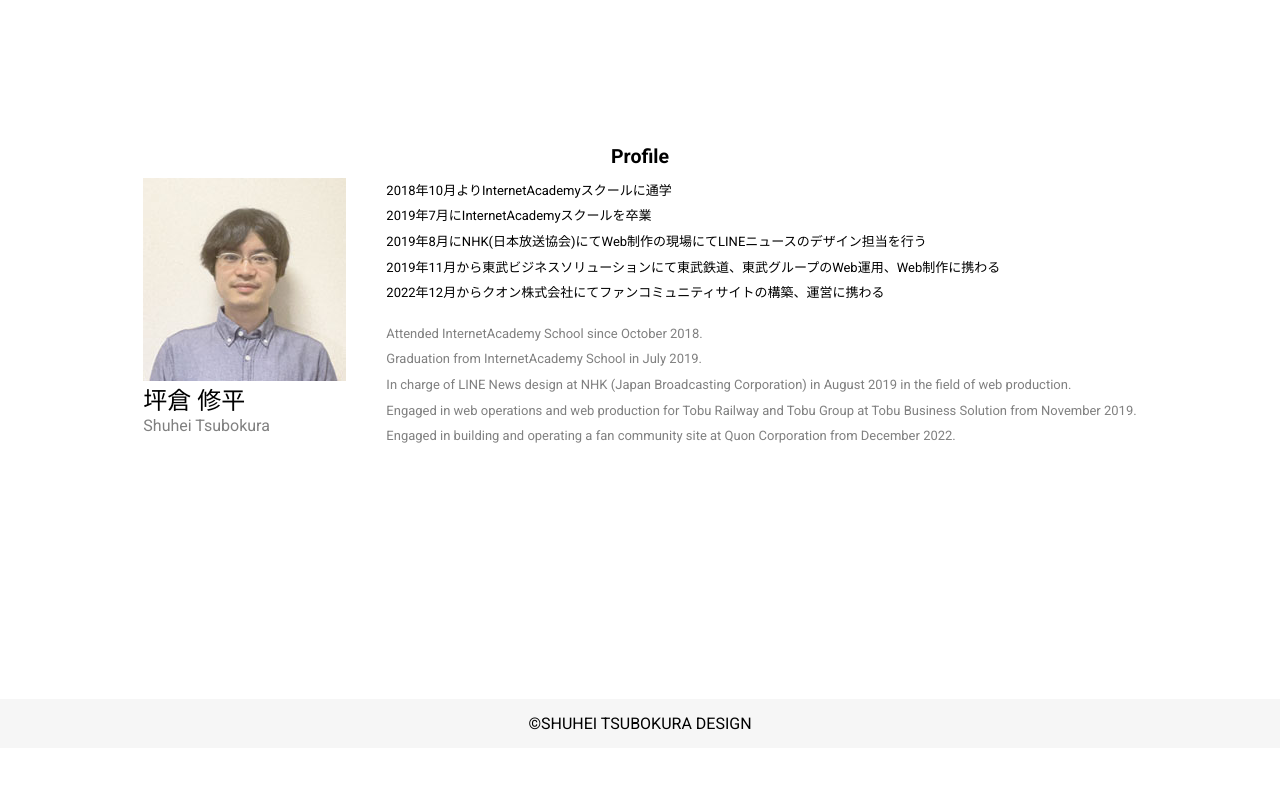
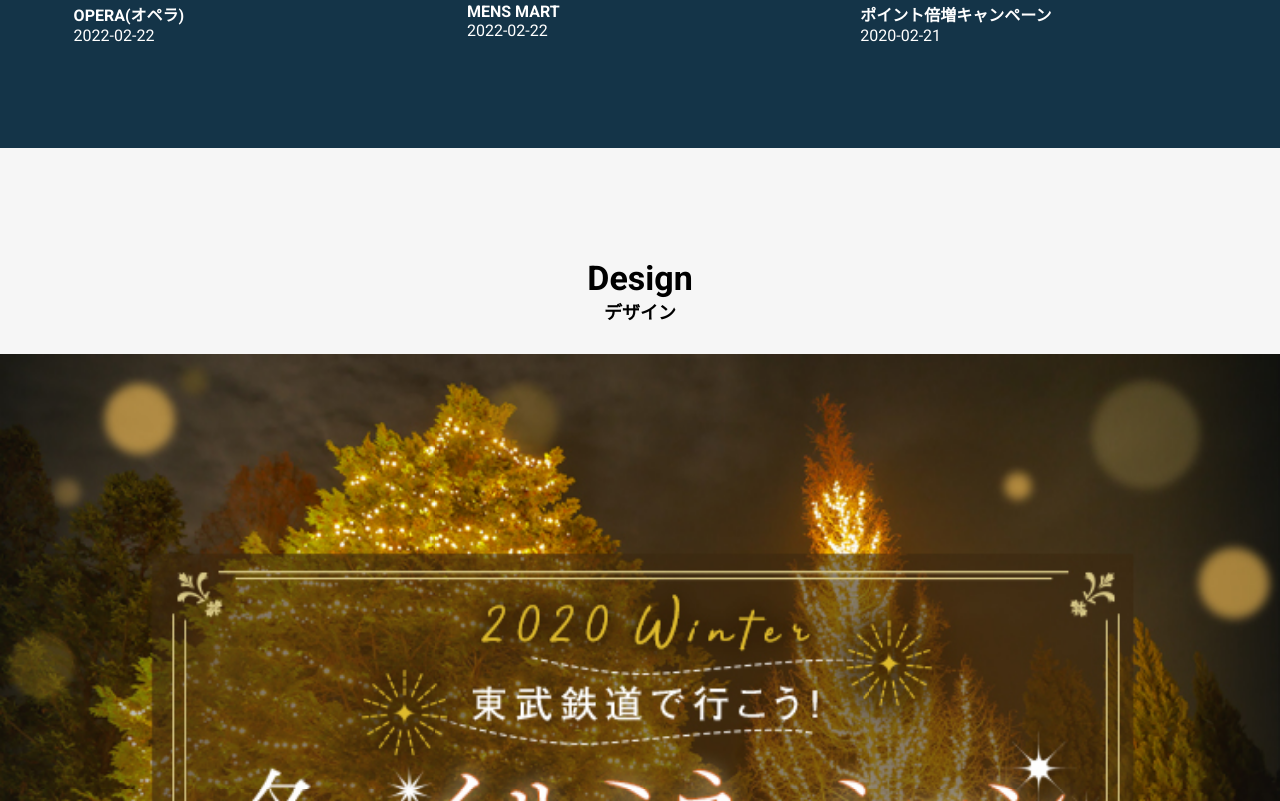
Before and after one commit to tsubokura-shuhei/new-portfolio, a Next.js app: page / in a window 1280 px wide. Shown: the part 1999-2800 px from the top of the page. Before the commit the page ends 2747 px from the top, so only its background shows below. Built offline with nearby package versions, Linux system fonts and the light colour scheme.

Commit message:
home fix

```diff
--- a/components/atomic/templates/Profile.tsx
+++ b/components/atomic/templates/Profile.tsx
@@ -13,11 +13,10 @@ const Profile = () => {
     <div className={styles.prosile} ref={ref}>
       {inView && (
         <>
-          <h1 className="animate__animated animate__fadeInUp">Profile</h1>
-          <div
-            className="animate__animated animate__fadeIn"
-            style={{ animationDuration: "2s" }}
-          >
+          <h2>
+            Profile<span>プロフィール</span>
+          </h2>
+          <div style={{ animationDuration: "2s" }}>
             <div className={styles.container}>
               <div className={styles.image_inner}>
                 <img src="/images/profile/profile.jpeg" alt="" />
--- /dev/null
+++ b/components/atomic/templates/Slider.tsx
@@ -0,0 +1,50 @@
+import { Swiper, SwiperSlide } from "swiper/react";
+import style_design from "../../style/design.module.scss";
+
+import { EffectCoverflow, Pagination, Autoplay } from "swiper";
+
+import "swiper/css";
+import "swiper/css/effect-coverflow";
+import "swiper/css/pagination";
+
+const Slider = () => {
+  return (
+    <Swiper
+      // effect={"coverflow"}
+      grabCursor={true}
+      loop={true}
+      centeredSlides={true}
+      slidesPerView={"auto"}
+      speed={2000}
+      autoplay={{
+        delay: 4000,
+        disableOnInteraction: false,
+      }}
+      coverflowEffect={{
+        rotate: 50,
+        stretch: 0,
+        depth: 100,
+        modifier: 1,
+        slideShadows: true,
+      }}
+      pagination={true}
+      modules={[EffectCoverflow, Pagination, Autoplay]}
+      className={style_design.image_container}
+    >
+      <SwiperSlide>
+        <img src="/images/design/image1.jpg" alt="" />
+      </SwiperSlide>
+      <SwiperSlide>
+        <img src="/images/design/image2.jpg" alt="" />
+      </SwiperSlide>
+      <SwiperSlide>
+        <img src="/images/design/image3.jpg" alt="" />
+      </SwiperSlide>
+      <SwiperSlide>
+        <img src="/images/design/image4.jpg" alt="" />
+      </SwiperSlide>
+    </Swiper>
+  );
+};
+
+export default Slider;
--- a/components/style/design.module.scss
+++ b/components/style/design.module.scss
@@ -159,3 +159,10 @@
     }
   }
 }
+
+//メインスライダー
+.image_container {
+  img {
+    width: 100%;
+  }
+}
--- a/components/style/main.module.scss
+++ b/components/style/main.module.scss
@@ -1,3 +1,18 @@
+$mb: 767px;
+$pc: 768px;
+
+@mixin mobile {
+  @media screen and (max-width: $mb) {
+    @content;
+  }
+}
+
+@mixin pc_screen {
+  @media screen and (min-width: $pc) {
+    @content;
+  }
+}
+
 #root {
   box-sizing: border-box;
   width: 100%;
@@ -17,11 +32,35 @@
     &:first-of-type {
     }
     &:nth-of-type(2) {
+      background-color: #143448;
+      color: #fff;
+      padding: 80px 0px;
+      @include mobile {
+        padding: 36px 0px;
+      }
+    }
+    &:nth-of-type(3) {
+      padding: 80px 0px;
+      // background-color: rgba(246, 246, 246, 0.8);
       background-color: #f6f6f6;
     }
-    &:nth-of-type(3) {
-    }
     &:nth-of-type(4) {
+      padding: 80px 0px;
+      display: flex;
+      justify-content: center;
+      align-items: center;
+      width: 100%;
+      height: 100vh;
+      background-color: rgba(255, 255, 255, 0.8);
+      @include mobile {
+        display: flex;
+        justify-content: center;
+        align-items: center;
+        width: 100%;
+        height: 100%;
+        background-color: rgba(255, 255, 255, 0.8);
+        padding: 36px 0px;
+      }
     }
   }
 }
--- a/components/style/profile.module.scss
+++ b/components/style/profile.module.scss
@@ -10,7 +10,6 @@ $mb: 767px;
 .prosile {
   font-size: 13px;
   color: #000000;
-  padding: 30px 0px;
   h1 {
     text-align: center;
     margin: 0px;
--- a/components/style/work.module.scss
+++ b/components/style/work.module.scss
@@ -18,12 +18,6 @@ $pc: 768px;
   max-width: 1280px;
   box-sizing: border-box;
   margin: 0 auto;
-  h2 {
-    width: fit-content;
-    text-align: center;
-    margin: 0 auto;
-    font-size: 26px;
-  }
   .container {
     max-width: 1280px;
     width: calc(100% - 100px);
@@ -106,13 +100,13 @@ $pc: 768px;
         }
       }
       p {
-        color: #333;
+        // color: #333;
         margin: 0px;
         width: fit-content;
         font-weight: bold;
       }
       p.small {
-        color: #c2c2c2;
+        // color: #c2c2c2;
         font: 12px;
         font-weight: normal;
       }
--- a/pages/index.tsx
+++ b/pages/index.tsx
@@ -15,6 +15,7 @@ import "animate.css"; //アップセット
 import useUpset from "../hooks/useUpset";
 import { Layout } from "../components/Layout";
 import { Translate } from "@mui/icons-material";
+import Slider from "../components/atomic/templates/Slider";
 
 export type Props = {
   id: number | undefined;
@@ -109,30 +110,15 @@ const Home: NextPage = ({ allPostsData }: any) => {
           </div>
         </section>
         <section className={main_styles.cont}>
-          <div
-            style={{
-              position: "relative",
-              display: "flex",
-              justifyContent: "center",
-              alignItems: "center",
-              width: "100%",
-              height: "100vh",
-              padding: "30px 0px",
-            }}
-          >
-            <div
-              style={{
-                width: "100%",
-                height: "100vh",
-                backgroundColor: "#FFF",
-                opacity: "0.8",
-                zIndex: "-1",
-                position: "absolute",
-                top: "50%",
-                left: "50%",
-                transform: "translate(-50%,-50%)",
-              }}
-            ></div>
+          <div>
+            <h2>
+              Design<span>デザイン</span>
+            </h2>
+            <Slider />
+          </div>
+        </section>
+        <section className={main_styles.cont}>
+          <div className={main_styles.profile_container}>
             <Profile />
           </div>
         </section>
--- a/styles/globals.scss
+++ b/styles/globals.scss
@@ -25,6 +25,21 @@ nav {
     sans-serif;
 }
 
+$mb: 767px;
+$pc: 768px;
+
+@mixin mobile {
+  @media screen and (max-width: $mb) {
+    @content;
+  }
+}
+
+@mixin pc_screen {
+  @media screen and (min-width: $pc) {
+    @content;
+  }
+}
+
 a {
   color: inherit;
   text-decoration: none;
@@ -47,3 +62,28 @@ a {
 .swiper-pagination {
   display: none;
 }
+
+h1 {
+  width: fit-content;
+  text-align: center;
+  margin: 0 auto;
+  font-size: 42px;
+}
+
+h2 {
+  display: grid;
+  width: fit-content;
+  text-align: center;
+  margin: 0px auto;
+  padding: 30px 0;
+  font-size: 34px;
+  span {
+    font-size: 18px;
+  }
+  @include mobile {
+    font-size: 28px;
+    span {
+      font-size: 14px;
+    }
+  }
+}
```
